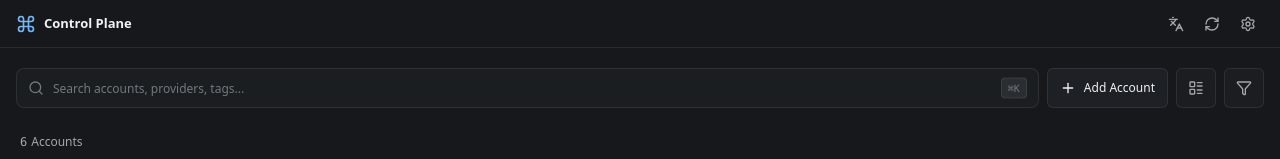
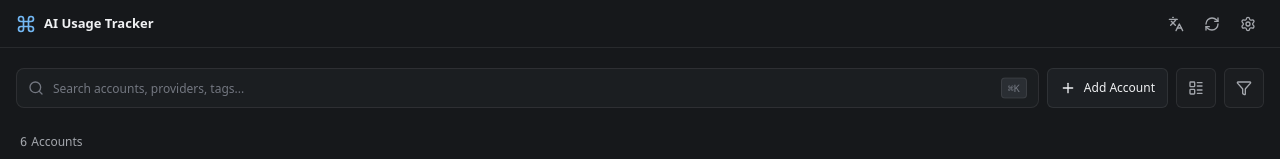
Before and after one commit to yakisoba0728/ai-usage-tracker, a React (Vite) app: page / in a window 1280 px wide. Shown: the top 159 px of the page. Built offline with nearby package versions, Linux system fonts and the light colour scheme.

Commit message:
fix(ui): rename 'Control Plane' to 'AI Usage Tracker'
Use the real product name for the header wordmark and the launch-at-login label
instead of the placeholder 'Control Plane'.

```diff
--- a/src/components/Dashboard.tsx
+++ b/src/components/Dashboard.tsx
@@ -343,7 +343,7 @@
     <header className="flex h-12 items-center justify-between border-b border-border px-4">
       <div className="flex items-center gap-2 font-semibold">
         <Command className="size-5 text-[#73b8f4]" />
-        Control Plane
+        AI Usage Tracker
       </div>
       <div className="flex items-center gap-1">
         <Button
--- a/src/components/SettingsDialog.tsx
+++ b/src/components/SettingsDialog.tsx
@@ -146,7 +146,7 @@
               <Section title="General" description="Display, refresh, and account visibility.">
                 <SettingsRow
                   icon={<Monitor className="size-4" />}
-                  label="Launch Control Plane at login"
+                  label="Launch AI Usage Tracker at login"
                   description="Start the app automatically when you sign in."
                 >
                   <Toggle checked={launchAtLogin} onChange={setLaunchAtLogin} />
```
